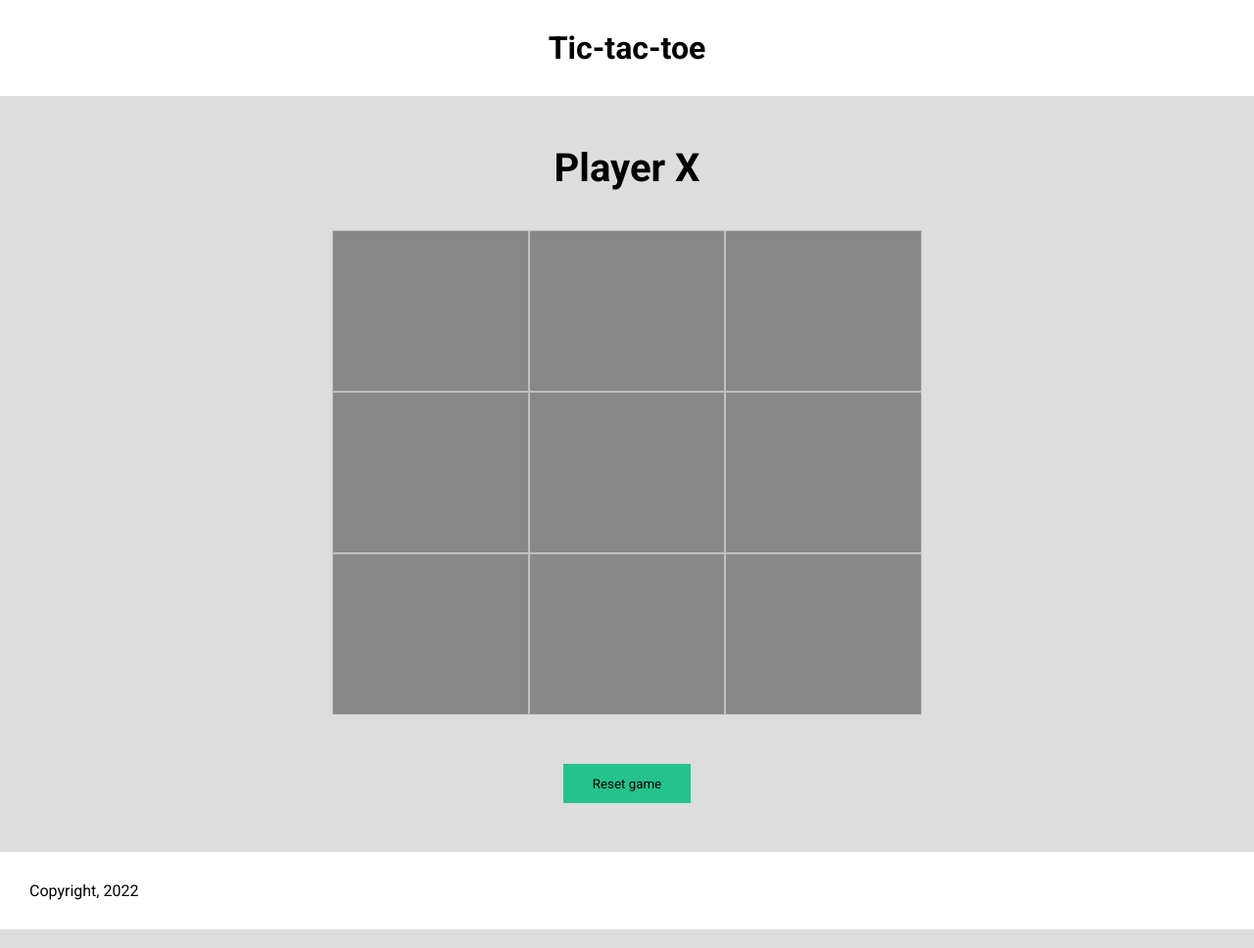
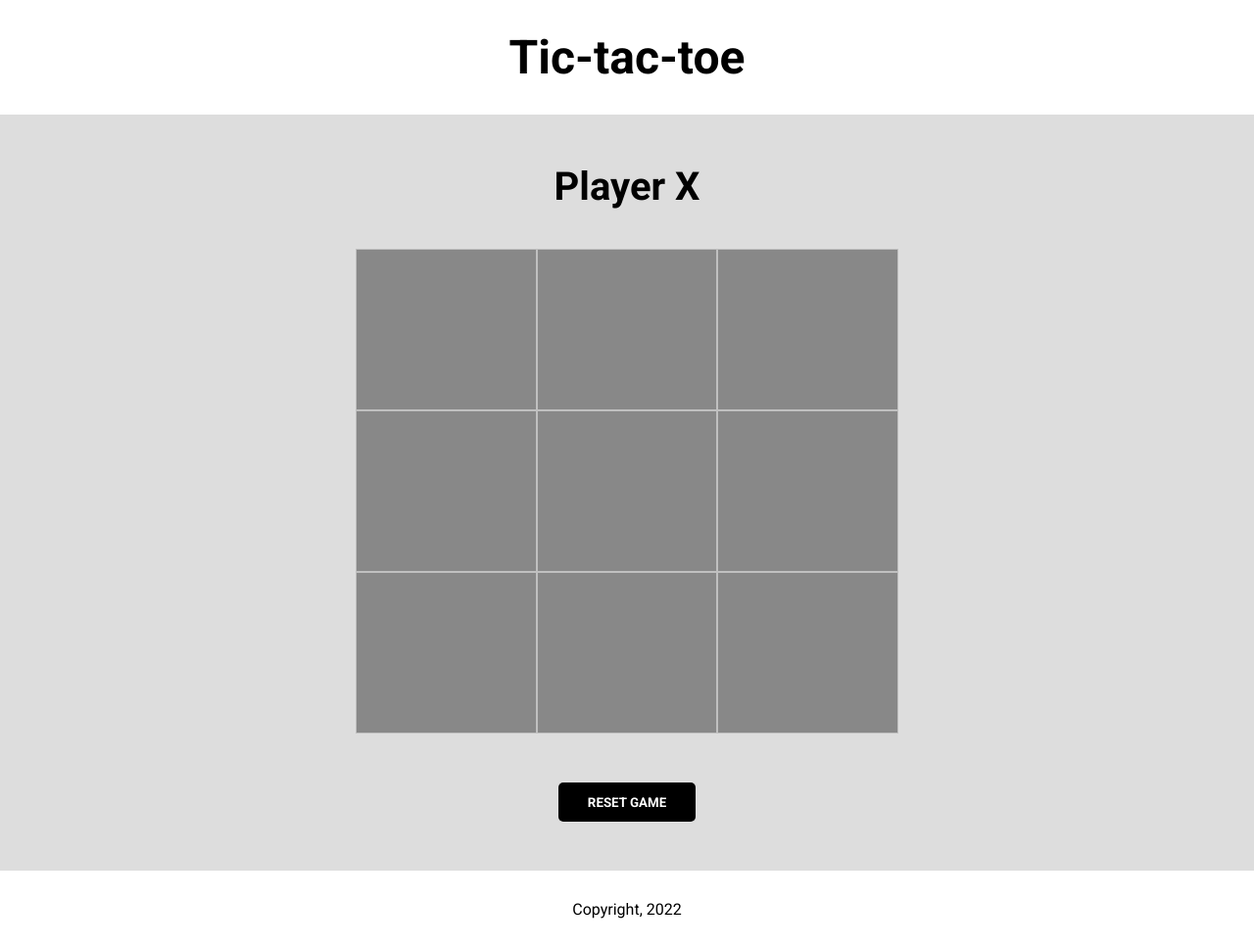
Before and after one commit to DmitryBavelko-98/tic-tac-toe, a plain HTML site: page index.html in a window 1280 px wide. Shown: the whole page at 98% size. Drawn offline with Linux system fonts and the light colour scheme.

Commit message:
Add styles to button

```diff
--- a/style.css
+++ b/style.css
@@ -42,7 +42,7 @@ body {
 .header__title {
     text-align: center;
     padding: 30px;
-    font-size: 2rem;
+    font-size: 3rem;
     font-weight: 700;
 }
 .main {
@@ -55,12 +55,15 @@ body {
     background-color: #fff;
     padding: 30px;
 }
+.footer__copy {
+    text-align: center;
+}
 
 /* ==================================================== */
 
 .gameboard {
     margin: 0 auto;
-    padding: 0 25%;
+    padding: 0 27%;
     margin: 0 0 50px 0;
 }
 .gameboard__cells {
@@ -78,6 +81,7 @@ body {
     font-size: 7rem;
     text-align: center;
     vertical-align: middle;
+    transition: background-color .6s ease;
 }
 .gameboard__cell:hover {
     background-color: #999;
@@ -98,6 +102,17 @@ body {
     padding: 0 30px;
     height: 40px;
     border: none;
-    background-color: rgb(36, 194, 141);
+    background-color: #000;
     cursor: pointer;
+    border-radius: 5px;
+
+    font-weight: 600;
+    color: #fff;
+    text-transform: uppercase;
+    transition: background-color .5s ease, color .5s ease;
 }
+
+.reset-btn:hover {
+    background-color: #fff;
+    color: #000;
+}
```
